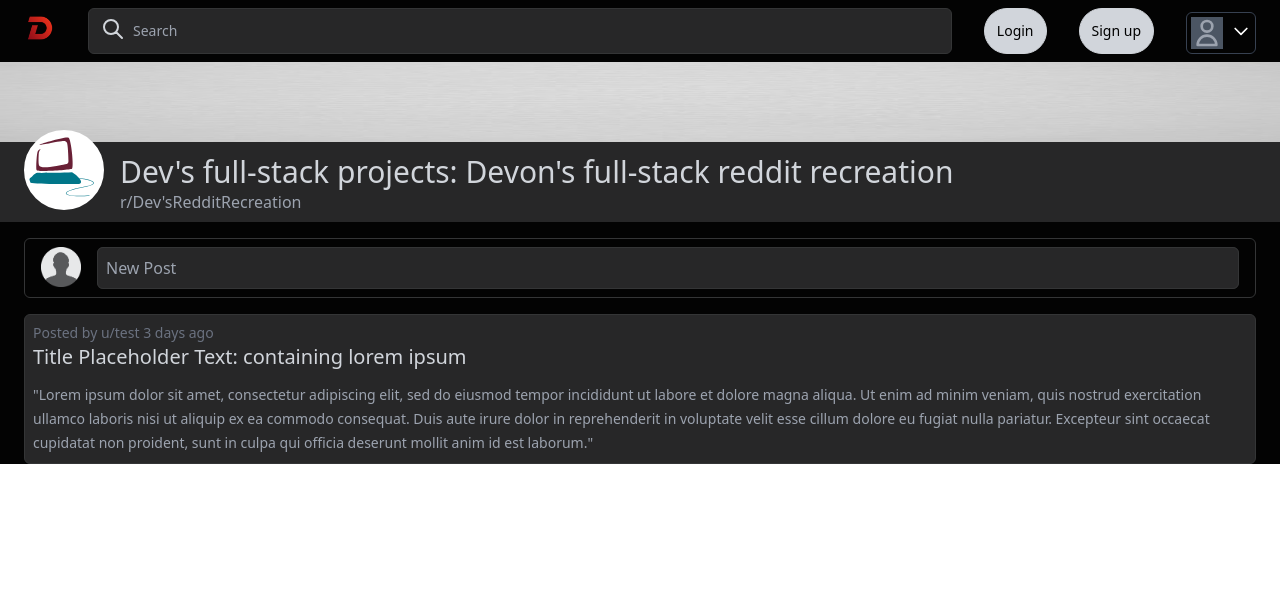
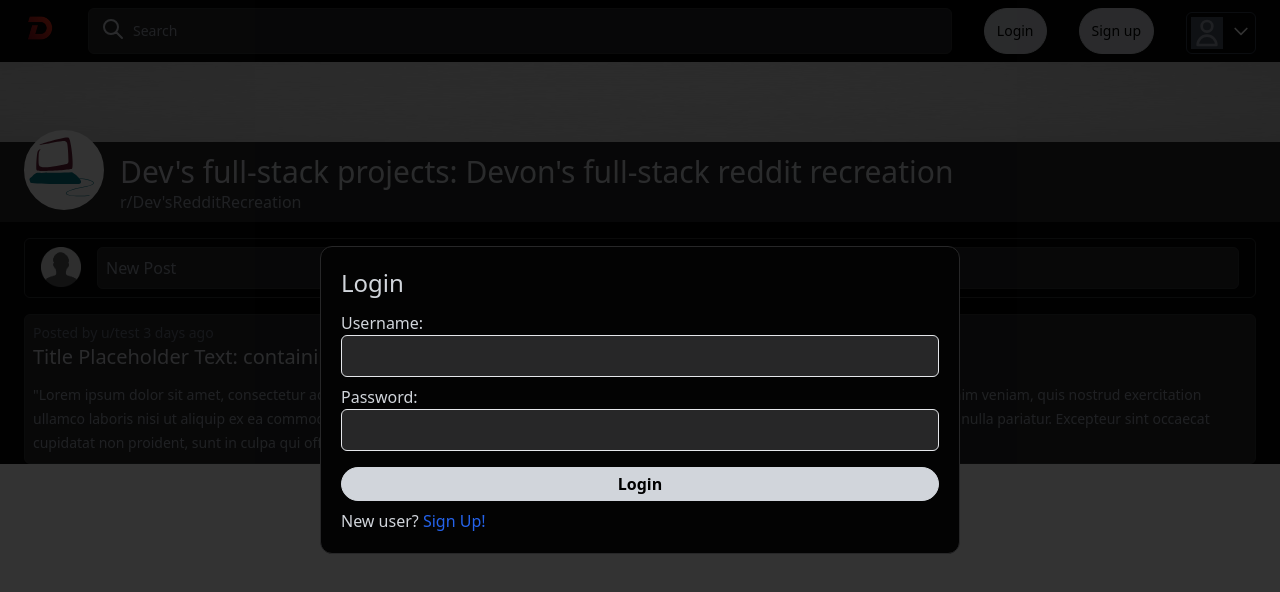
Before and after one commit to DevonRem/FullStackRedditClone, a React (Create React App) app in the folder client/: page / in a window 1280 px wide. Shown: the top 592 px of the page. Built offline with nearby package versions, Linux system fonts and the light colour scheme.

Commit message:
started work on login/register modal

```diff
--- a/client/src/App.js
+++ b/client/src/App.js
@@ -2,6 +2,7 @@ import './style.css';
 import Header from './Header.js';
 import SecondHeader from './SecondHeader';
 import PostForm from './PostForm';
+import AuthModal from './AuthModal';
 
 
 
@@ -9,8 +10,10 @@ function App() {
   return (
     <div>
       <Header></Header>
+      <AuthModal></AuthModal>
       <SecondHeader></SecondHeader>
       <PostForm></PostForm>
+
     <div className='px-6 bg-redditDark text-gray-400'>
       <div className='border border-redditBorder bg-redditDark-brighter p-2 rounded-md'>
         <h5 className='text-gray-500 text-sm'> Posted by u/test 3 days ago</h5>
--- /dev/null
+++ b/client/src/AuthModal.js
@@ -0,0 +1,50 @@
+import  Input  from "./Input.js";
+import {useState } from 'react';
+
+
+function AuthModal() {
+    const [modalType, setModalType] = useState('login');
+
+
+    return(
+        <div className="w-screen h-screen fixed top-0 left-0 z-20 flex" style={{backgroundColor:`rgba(0,0,0,.8)`}}>
+            <div className="border border-redditDark-brighter w-3/4 sm:w-1/2 md:w-1/2 bg-redditDark p-5 text-gray-300 mx-auto self-center rounded-xl">
+                {modalType === 'login' && (
+                    <h1 className="text-2xl mb-3">Login</h1>
+                )}
+                {modalType === 'register' && (
+                    <h1 className="text-2xl mb-3">Register</h1>
+                )}
+
+                <label>
+                    <span className="">Username:</span>
+                    <Input type="text" className="mb-2 w-full"></Input>
+                </label>
+
+                <label>
+                    <span className="">Password: </span>
+                    <Input type="password" className="mb-2 w-full"></Input>
+                </label>
+
+                <button className="border border-gray-300 bg-gray-300 mt-2 mb-1 rounded-full px-3 py-1 font-bold w-full text-black">Login</button>
+
+                {modalType === 'login' && (
+                    <div>
+                    New user? <button className='text-blue-600 mt-1' onClick={()=> setModalType('register')}>Sign Up!</button>
+                    </div>
+                )}
+
+                {modalType === 'register' && (
+                    <div>
+                    Already have an account? <button className='text-blue-600 mt-1' onClick={()=> setModalType('login')}>Login!</button>
+                    </div>
+                )}
+
+
+                </div>
+            </div>
+
+    );
+}
+
+export default AuthModal;
--- a/client/src/Header.js
+++ b/client/src/Header.js
@@ -3,11 +3,29 @@ import Logo from './Dlogo.png';
 import Avatar from './defaultAvatar.png';
 import Button from './Button.js';
 import {BellIcon, ChatIcon, ChevronDownIcon, PlusIcon, SearchIcon, UserIcon, LoginIcon}from '@heroicons/react/outline';
-import { useState } from 'react';
+import { useState, useEffect, useRef } from 'react';
 
 
 function Header() {
     const [userDropdownHidden, setUserDropdownHidden] = useState('hidden');
+
+    function useUserDropdown(ref) {
+      useEffect(() => {
+        function handleClickOutside(event) {
+          if (ref.current && !ref.current.contains(event.target)) {
+            setUserDropdownHidden('hidden');
+          }
+        }
+
+        document.addEventListener("mousedown", handleClickOutside);
+        return () => {
+          document.removeEventListener("mousedown", handleClickOutside);
+        };
+      }, [ref]);
+
+    }
+    const userDropdownRef = useRef(null);
+    useUserDropdown(userDropdownRef);
     function toggleUserDropdown() {
       if (userDropdownHidden === 'hidden') {
         setUserDropdownHidden('block');
@@ -32,10 +50,12 @@ function Header() {
         <button className='px-2 py-1'><PlusIcon className='text-white w-6 h-6 m-1 mx-2' /></button>
     */}
 
-        <Button className='mx-3'>Login</Button>
+
+        <Button className='mr-3'>Login</Button>
         <Button className='mx-3'>Sign up</Button>
 
-        <button className='mt-1 flex rounded-md ml-4 border border-gray-700' onClick={() => toggleUserDropdown()}>
+
+        <button className='mt-1 flex rounded-md ml-4 border border-gray-700' onClick={() => toggleUserDropdown()} ref={userDropdownRef}>
           {/*<img src={Avatar} alt="" className='block w-8 h-8'></img>*/}
           <UserIcon className='bg-gray-600 w-8 h-8 text-gray-400 m-1'></UserIcon>
           <ChevronDownIcon className=' text-white w-5 h-5 m-1 mt-2'/>
--- /dev/null
+++ b/client/src/Input.js
@@ -0,0 +1,8 @@
+
+function Input (props) {
+    return (
+        <input {...props} className={"bg-redditDark-brighter text-gray-300 p-2 border border-reddiDark-brighter rounded-md block "+ props.className}/>
+    );
+}
+
+export default Input;
```
